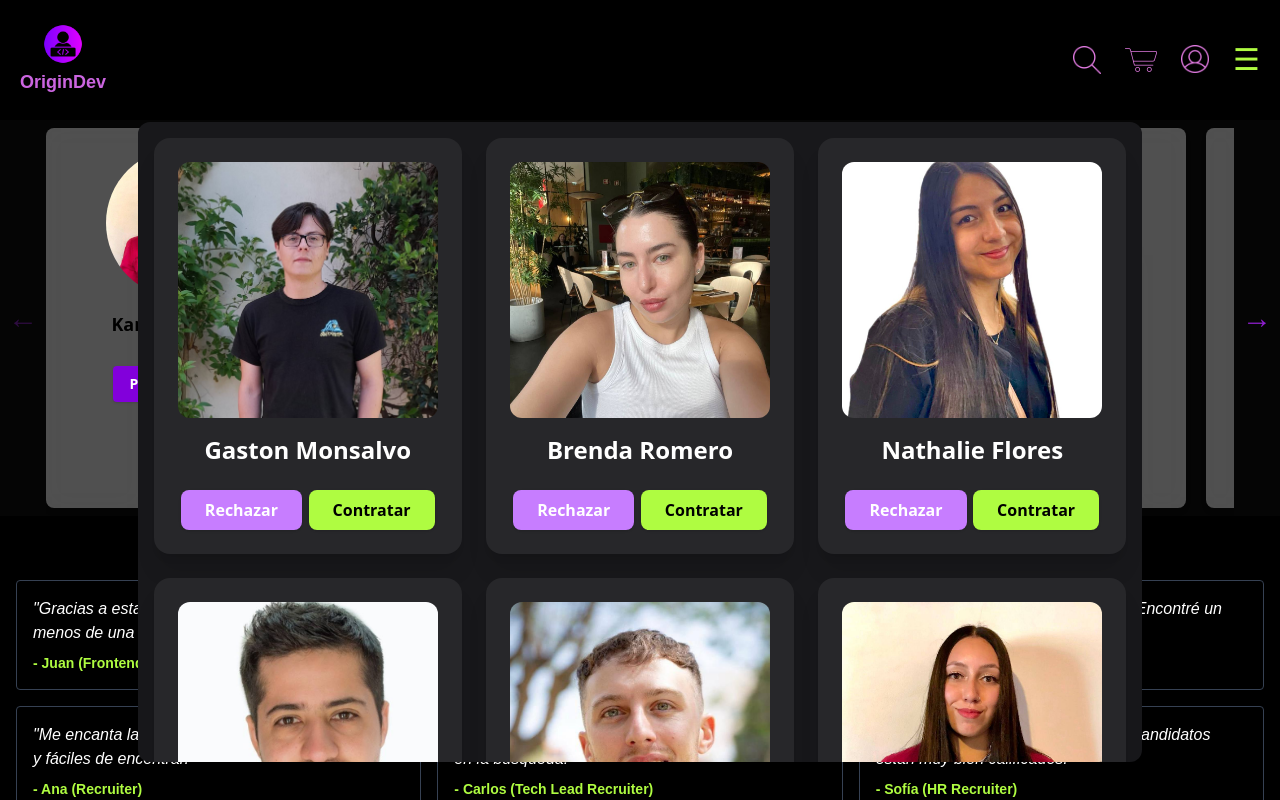
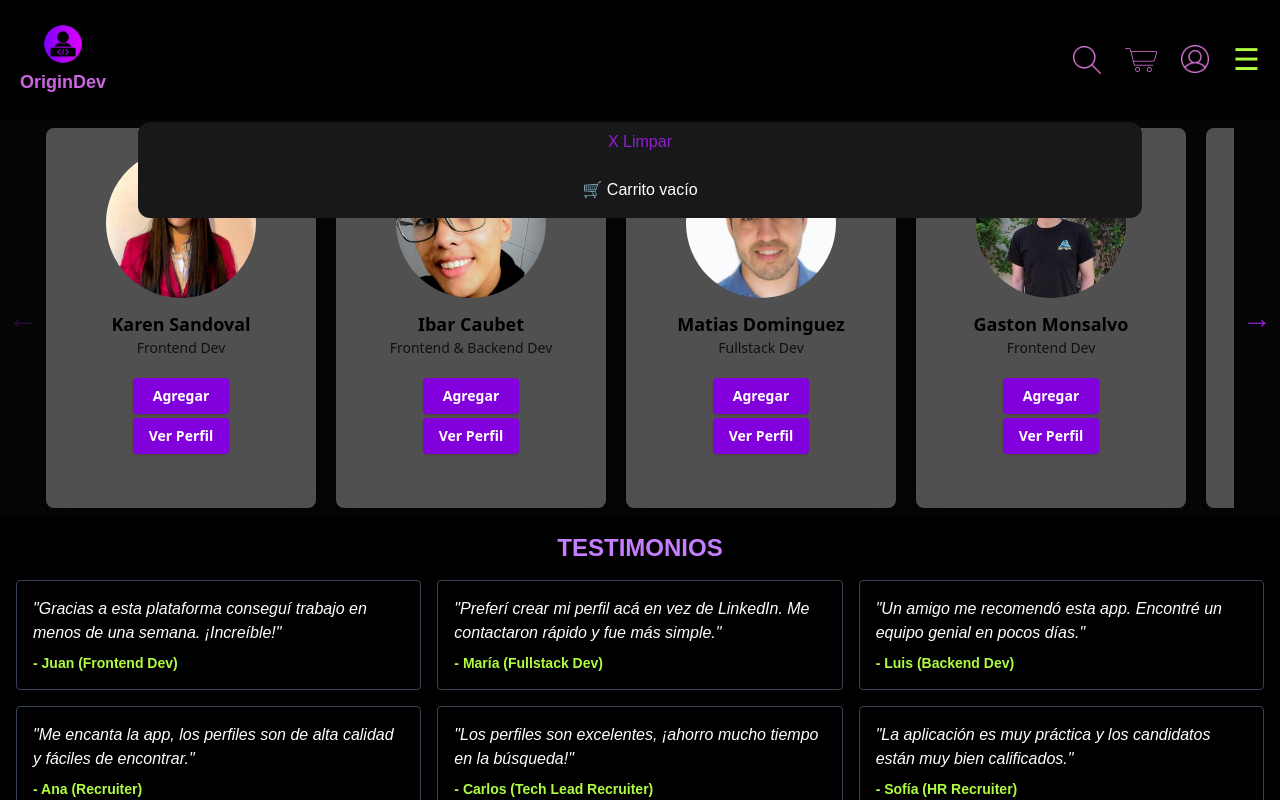
Before and after one commit to gastonmonsalvo/react-proyect-global, a Next.js app: page / in a window 1280 px wide. Both pictures are taken after a click on the button 1141 px from the left and 56 px from the top of the page. Shown: the top 800 px of the page. Built offline with nearby package versions, Linux system fonts and the light colour scheme.

Commit message:
enlace de cards y carrito

```diff
--- a/src/components/Cards.jsx
+++ b/src/components/Cards.jsx
@@ -1,7 +1,9 @@
 import React, { useRef, useState, useEffect } from "react";
 import DatePerson from "./DatePerson";
+import { useCarrito } from "@/contexts/CarritoContext";
 
-const cardsData = [
+
+export const cardsData = [
 { id:1, name: "Karen Sandoval", role: "Frontend Dev", img: "/img/Karen.png.jpg" },
 { id:2, name: "Ibar Caubet", role: "Frontend & Backend Dev", img: "/img/Ibar.png.jpg" },
 { id:3, name: "Matias Dominguez", role: "Fullstack Dev", img: "/img/matias.png.jpg" },
@@ -80,6 +82,8 @@ useEffect(() => {
 
 const maxIndex = cardsData.length - CARDS_VISIBLE;
 
+// FUNCION DEL BOTON AGREGAR AL CARRITO
+const { agregar } = useCarrito();
 return (
     <div
     ref={wrapperRef}
@@ -109,7 +113,14 @@ return (
             <img src={card.img} alt={`Foto de ${card.name}`} className="w-[150px] h-[150px] object-cover rounded-full mb-2" />
             <h3 className="text-black text-lg font-bold mt-1">{card.name}</h3>
             <p className="text-black text-sm opacity-80 mb-2">{card.role}</p>
-            <DatePerson className="mt-auto px-4 py-2 bg-purple-700 text-white rounded font-bold text-sm shadow hover:bg-purple-900 transition" userId={card.id} />
+            <div className="flex flex-col justify-around items-center my-2">
+                <button className="my-1 px-5 py-2 bg-purple-700 text-white rounded font-bold text-sm shadow hover:bg-green-700 cursor-pointer transition" onClick={() => agregar(card)}>Agregar</button>
+                <div className="flex flex-col justify-center items-center">
+                    <DatePerson userId={card.id} />
+                </div>
+            </div>
+
+
             </div>
         ))}
         </div>
--- a/src/components/CardsCarrito.jsx
+++ b/src/components/CardsCarrito.jsx
@@ -1,23 +1,20 @@
 import { useState } from "react";
 import { useCarrito } from "@/contexts/CarritoContext";
-
-// Datos con imágenes y nombres
-const cardsData = [
-  { name: "Gaston Monsalvo", img: "/img/gaston.png.jpg" },
-  { name: "Brenda Romero", img: "/img/brenda.png.jpg" },
-  { name: "Nathalie Flores", img: "/img/natty.png.jpg" },
-  { name: "Matias Dominguez", img: "/img/matias.png.jpg" },
-  { name: "Braian Martinez", img: "/img/braian.png.jpg" },
-  { name: "Karen Sandoval", img: "/img/karen.png.jpg" },
-  { name: "Ibar Caubet", img: "/img/ibar.png.jpg" },
-  { name: "Pedro Mendive", img: "/img/pedro.png.jpg" },
-  { name: "Ianela Tenaglia", img: "/img/ianela.png.jpg" },
-  ];
+import { cardsData } from "./Cards";
 
 export default function CardsCarrito() {
+  const { eliminar, carrito, contracts, setContracts } = useCarrito();
+  //const [carrito, contracts, setContracts] = useState([]);
 
   // Estado con las cards que aún no fueron rechazadas ni contratadas
-  const [cards, setCards] = useState(cardsData);
+  const devsAgregados = carrito
+  .filter((card) => !contracts.some((contract) => contract.dev === card.name));
+
+  const uniqueDevs = [...new Map(
+    devsAgregados.map((dev) => [dev.name, dev])
+  ).values()];
+
+
 
   // Estado para abrir el modal de contrato con un dev seleccionado
   const [selectedDev, setSelectedDev] = useState(null);
@@ -26,9 +23,6 @@ export default function CardsCarrito() {
   const [form, setForm] = useState({ salario: "", lenguaje: "", horas: "" });
 
   // Lista de contratos enviados
-
-  const { contracts, setContracts } = useCarrito();
-  //const [contracts, setContracts] = useState([]);
 
   // Rechaza y elimina una card del array
   const handleReject = (name) => {
@@ -57,13 +51,14 @@ export default function CardsCarrito() {
     setForm({ salario: "", lenguaje: "", horas: "" });
   };
 
+
+
   return (
-    <div className="p-4 bg-zinc-900 min-h-screen font-sans text-white">
+    <>
+      <div className="p-4 bg-zinc-900 min-h-screen font-sans text-white">
       {/* Grid responsive con las cards */}
       <div className="grid grid-cols-1 sm:grid-cols-1 md:grid-cols-2 lg:grid-cols-3 gap-6 max-w-7xl mx-auto">
-        {cards
-        .filter(card => !contracts.some(contract => contract.dev === card.name))
-        .map(({ name, img }, index) => (
+        {uniqueDevs.map(({ name, img }, index) => (
           <div
             key={index}
             className="bg-zinc-800 rounded-2xl shadow-xl p-6 flex flex-col items-center"
@@ -82,7 +77,7 @@ export default function CardsCarrito() {
             <div className="flex justify-around w-full">
               {/* Rechazar */}
               <button
-                onClick={() => handleReject(name)}
+                onClick={() => eliminar(name)}
                 className="px-6 py-2 rounded-lg shadow font-semibold transition hover:brightness-110"
                 style={{ backgroundColor: "rgb(199, 125, 255)", color: "white" }}
               >
@@ -177,5 +172,6 @@ placeholder="Salario ofrecido"
         </div>
       )}
     </div>
+    </>
   );
 }
--- a/src/components/DatePerson.jsx
+++ b/src/components/DatePerson.jsx
@@ -117,7 +117,9 @@ function DatePerson({ userId }) {
   if (!user) return null; // Por si no encuentra el usuario
 
   return (
-    <FoldeButton label={`Perfil de ${user.name}`}>
+    <>
+      <div className="flex flex-col items-center justify-center">
+        <FoldeButton label={`Ver Perfil`}>
           <div className="flex bg-violet-900 p-4 rounded text-green-500 flex-col gap-2 border-">
             <h2 className="text-xl font-bold">{user.name} {user.lastname}</h2>
             <p>{user.miniBio}</p>
@@ -131,6 +133,10 @@ function DatePerson({ userId }) {
             </ul>
           </div>
         </FoldeButton>
+      </div>
+
+    </>
+
   );
 }
 
--- a/src/components/Navbar.jsx
+++ b/src/components/Navbar.jsx
@@ -2,8 +2,8 @@ import { useContext, useEffect, useState } from "react";
 import ThemeSwitch from "./ThemeSwitch";
 import { ThemeContext } from "../contexts/ThemeContext"; // importo para ajustar cambios en hovers, transitions,etc
 import { useCarrito } from "@/contexts/CarritoContext";
-import CardsCarrito from "@/components/CardsCarrito";
 import CountrySearchFilter from "./CountrySearchFilter";
+import CardsCarrito from "./CardsCarrito";
 const Navbar = () => {
   /*carrito*/
   const { mostrarCarrito, setMostrarCarrito, contracts} = useCarrito();
@@ -14,6 +14,9 @@ const Navbar = () => {
   if (userOpen) setUserOpen(false);
   setMostrarCarrito((prev) => !prev);
   };
+
+  const {limpiar, carrito } = useCarrito();
+
 
   /*  DETECCION SCROLL - NAVBAR  */
   const [scrolled, setScrolled] = useState(false);
@@ -289,8 +292,11 @@ const Navbar = () => {
         {mostrarCarrito && (
        <div className="fixed top-[122px] inset-x-3 flex justify-center">
           <div className={`${darkModeBg} w-[80%] max-w-5xl max-h-[80vh] overflow-y-auto rounded-xl bg-zinc-900}`}>
-              <CardsCarrito />
-            </div>
+                <button className="flex justify-center p-2 w-full hover:cursor-pointer transition" onClick={limpiar}>X Limpar</button>
+                {carrito.length === 0 ? (
+                    <p className="text-white text-center py-4">🛒 Carrito vacío</p>
+                  ) : ( <CardsCarrito /> )}
+          </div>
         </div>
         )}
       </div>
--- a/src/contexts/CarritoContext.js
+++ b/src/contexts/CarritoContext.js
@@ -4,13 +4,44 @@ export const CarritoContext = createContext();
 
 
 export const CarritoProvider = ({ children }) => {
+  const [carrito, setCarrito] = useState([]);
   const [mostrarCarrito, setMostrarCarrito] = useState(false);
   const [contracts, setContracts] = useState([]);
 
+  // Agrega dev por name
+  const agregar = (nuevoDev) => {
+    setCarrito((prev) => {
+      const yaExiste = prev.some((dev) => dev.name === nuevoDev.name);
+      return yaExiste ? prev : [...prev, nuevoDev];
+    });
+  };
+
+
+
+  // Elimina dev por name
+  const eliminar = (name) => {
+    setCarrito((prev) => prev.filter((d) => d.name !== name));
+  };
+
+  // Limpia el carrito entero
+  const limpiar = () => setCarrito([]);
+
   return (
-    <CarritoContext.Provider value={{ mostrarCarrito, setMostrarCarrito, contracts, setContracts }}>
+    <CarritoContext.Provider
+      value={{
+        carrito,
+        agregar,
+        eliminar,
+        limpiar,
+        mostrarCarrito,
+        setMostrarCarrito,
+        contracts,
+        setContracts,
+      }}
+    >
       {children}
     </CarritoContext.Provider>
   );
 };
+
 export const useCarrito = () => useContext(CarritoContext);
--- a/src/utils/FoldeButton.js
+++ b/src/utils/FoldeButton.js
@@ -4,9 +4,9 @@ const FoldeButton = ({ label, children }) => {
   const [button, setButton] = useState(false);
 
   return (
-    <div>
+    <div className="flex flex-col justify-center items-center">
       <button className="mt-auto px-4 py-2 bg-purple-700 text-white rounded font-bold text-sm shadow cursor-pointer hover:bg-green-700 transition" onClick={() => setButton(!button)}>
-        {button ? `${label}` : `${label}`}
+        {label}
       </button>
       {button && <div className="mt-2">{children}</div>}
     </div>
```
Lines whose indentation alone changed are shown as unchanged.
